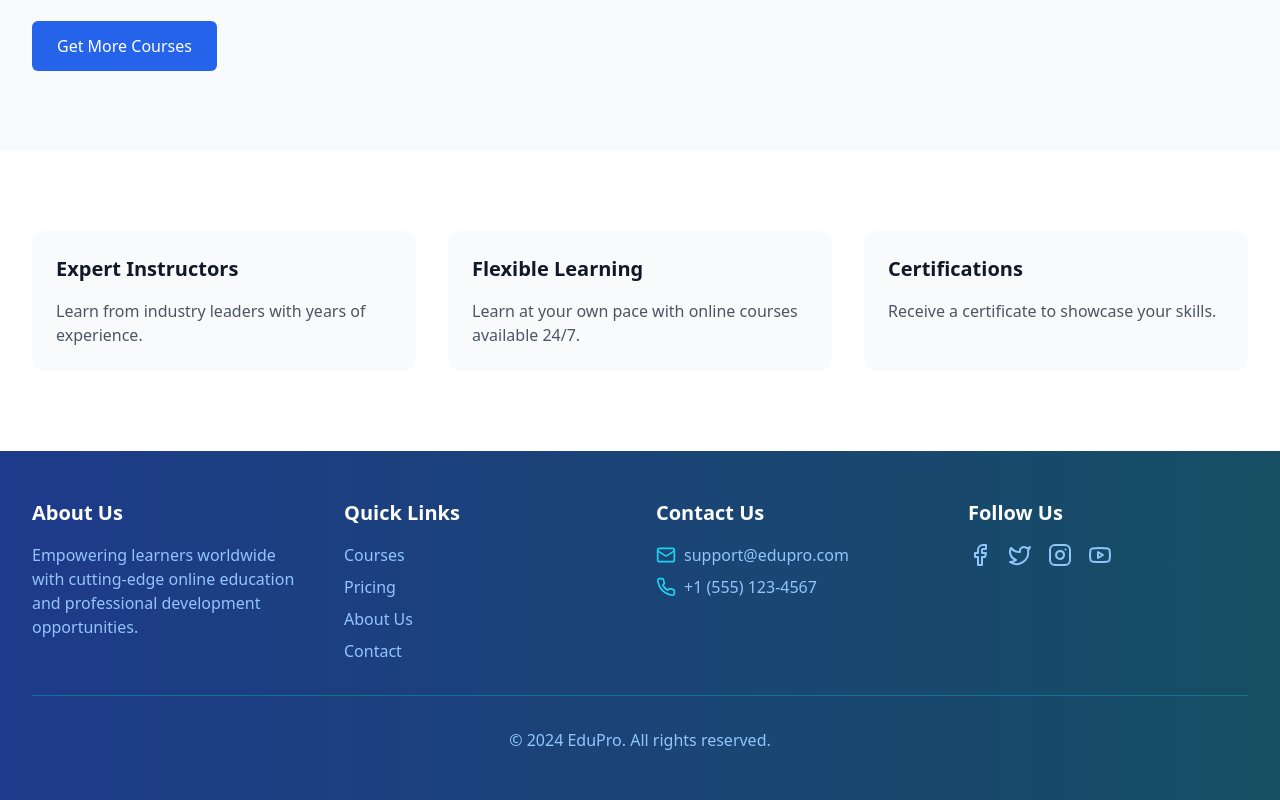
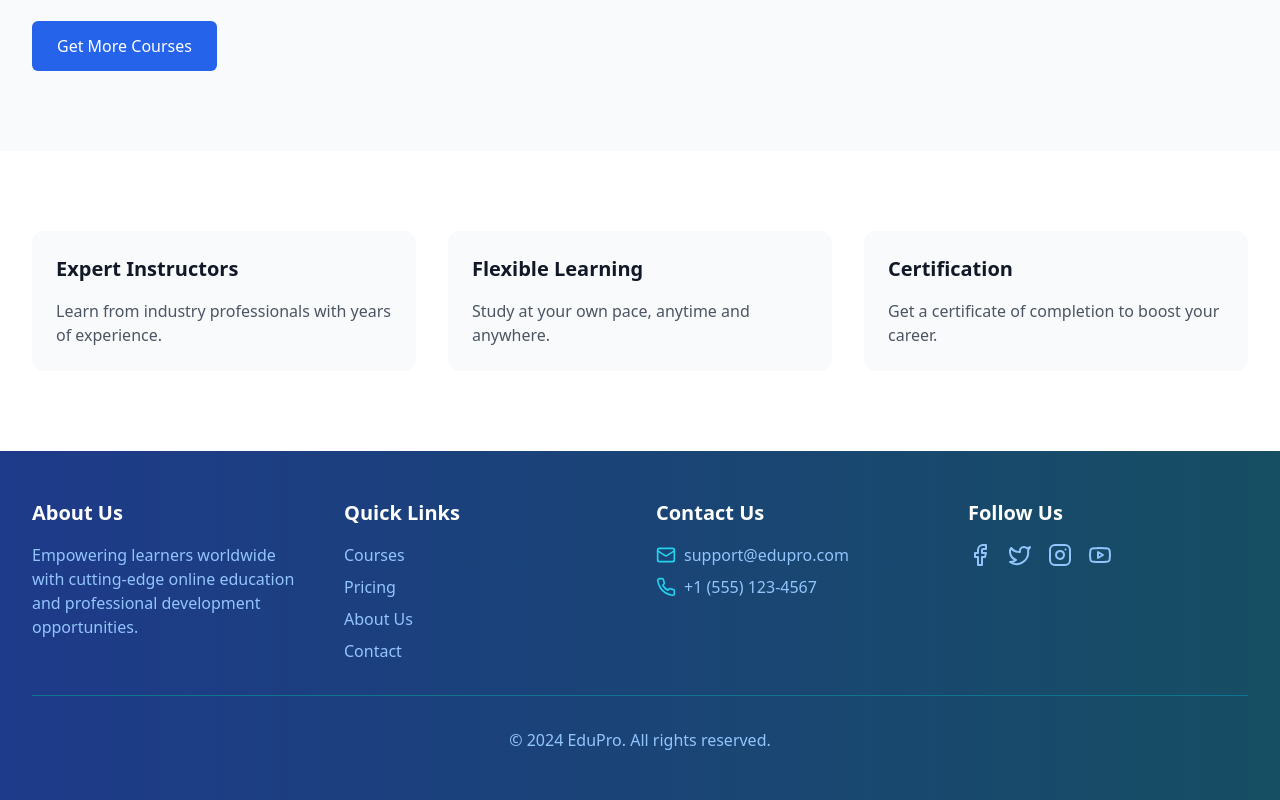
Before and after one commit to Nwachukwuchinedu/Course-Orbit, a React (Vite) app: page / in a window 1280 px wide. Shown: the part 959-1759 px from the top of the page. Built offline with nearby package versions, Linux system fonts and the light colour scheme; no server answers.

Commit message:
leave-course-on-page

```diff
--- a/src/pages/Home.tsx
+++ b/src/pages/Home.tsx
@@ -9,11 +9,10 @@ export default function Home() {
   const [offset, setOffset] = useState(30); // State to manage offset for pagination
   const [isLoading, setIsLoading] = useState(false); // State to manage loading status
 
-  const hasFetched = useRef(false); // Ref to ensure that we fetch data only once on mount
+  // Use a ref to track the initial fetch
+  const hasFetchedInitialData = useRef(false);
 
-  // Function to fetch courses
   const fetchCourses = async (newOffset: number) => {
-    if (isLoading) return; // Prevent fetching if already loading
     setIsLoading(true); // Start loading
     try {
       const response = await fetch(
@@ -40,13 +39,13 @@ export default function Home() {
     }
   };
 
-  // This effect runs only once when the component mounts (on initial load)
+  // Fetch initial courses only once using useRef to track the fetch state
   useEffect(() => {
-    if (!hasFetched.current) {
+    if (!hasFetchedInitialData.current) {
       fetchCourses(offset); // Fetch the first batch of courses when the page loads
-      hasFetched.current = true; // Ensure it only runs once
+      hasFetchedInitialData.current = true; // Set ref to true to prevent double fetching
     }
-  }, []); // Empty dependency array ensures it only runs once on mount
+  }, [offset]); // Only trigger the effect based on offset
 
   const containerVariants = {
     hidden: { opacity: 0 },
@@ -185,9 +184,11 @@ export default function Home() {
           <motion.button
             onClick={() => {
               if (!isLoading) {
-                const newOffset = offset + 30;
-                setOffset(newOffset);
-                fetchCourses(newOffset); // Fetch more courses based on the new offset
+                setOffset((prevOffset) => {
+                  const newOffset = prevOffset + 30;
+                  fetchCourses(newOffset); // Fetch more courses based on the new offset
+                  return newOffset; // Update the offset for the next request
+                });
               }
             }}
             disabled={isLoading} // Disable the button while loading
@@ -222,7 +223,7 @@ export default function Home() {
                 Expert Instructors
               </h3>
               <p className="text-gray-600">
-                Learn from industry leaders with years of experience.
+                Learn from industry professionals with years of experience.
               </p>
             </motion.div>
             <motion.div
@@ -233,7 +234,7 @@ export default function Home() {
                 Flexible Learning
               </h3>
               <p className="text-gray-600">
-                Learn at your own pace with online courses available 24/7.
+                Study at your own pace, anytime and anywhere.
               </p>
             </motion.div>
             <motion.div
@@ -241,10 +242,10 @@ export default function Home() {
               className="p-6 bg-gray-50 rounded-xl"
             >
               <h3 className="text-xl font-bold text-gray-900 mb-4">
-                Certifications
+                Certification
               </h3>
               <p className="text-gray-600">
-                Receive a certificate to showcase your skills.
+                Get a certificate of completion to boost your career.
               </p>
             </motion.div>
           </motion.div>
```
